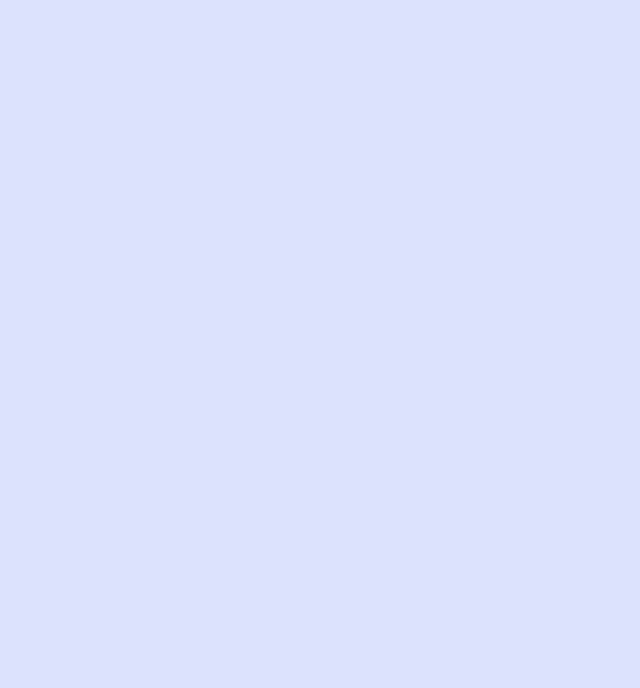
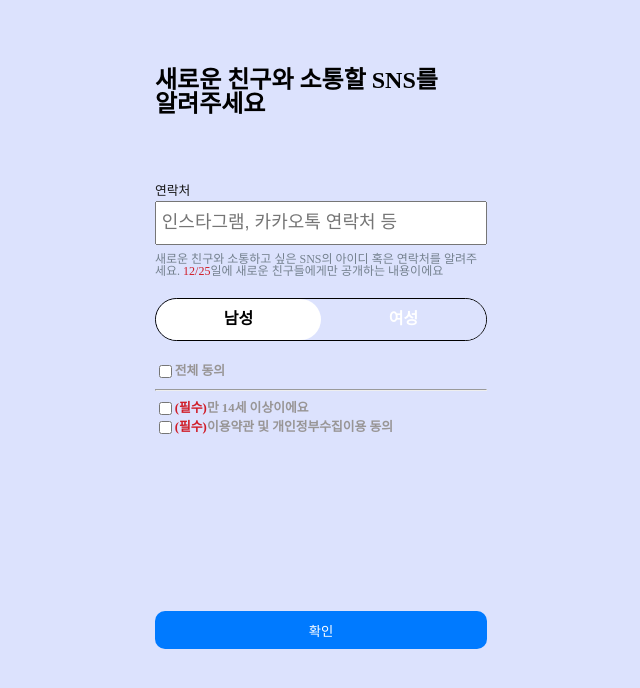
Before and after one commit to SonMinSeock/christmas, a React (Create React App) app: page /account in a window 1280 px wide. Before the commit this address had no page. Shown: the top 688 px of the page, without its empty margins (319-959 px from the left). Built offline with nearby package versions, Linux system fonts and the light colour scheme; a web font is replaced by a local one.

Commit message:
회원가입 Account 컴포넌트 제작 및 Form 컴포넌트 제작

```diff
--- a/package.json
+++ b/package.json
@@ -8,6 +8,7 @@
     "@testing-library/user-event": "^13.5.0",
     "react": "^18.2.0",
     "react-dom": "^18.2.0",
+    "react-hook-form": "^7.48.2",
     "react-icons": "^4.12.0",
     "react-router-dom": "^6.20.1",
     "react-scripts": "^3.0.1",
--- /dev/null
+++ b/src/components/atoms/buttons/FormBtn.style.js
@@ -0,0 +1,12 @@
+import styled from "styled-components";
+
+export const FormButton = styled.button`
+  width: 100%;
+  background-color: #007aff;
+  padding: 0.6rem 0.5rem;
+  border: none;
+  border-radius: 10px;
+  color: #ffffff;
+  cursor: pointer;
+  margin-bottom: 2rem;
+`;
--- /dev/null
+++ b/src/components/moecules/Form/Form.js
@@ -0,0 +1,137 @@
+import React, { useState } from "react";
+import { useForm } from "react-hook-form";
+import * as FormS from "./Form.style";
+import * as FormButtonS from "../../atoms/buttons/FormBtn.style";
+
+function Form() {
+  const {
+    register,
+    handleSubmit,
+    setValue,
+    getValues,
+    formState: { errors },
+  } = useForm();
+  const [gender, setGenger] = useState("male");
+  const [createdUserInfo, setCreatedUserInfo] = useState();
+
+  const onValid = (data) => {
+    const { contactDetails, allTerms, termsAge, termsInformation } = data;
+    const userInfo = {
+      contact: contactDetails, // 전화번호 혹은 SNS 계정
+      isAllTerms: allTerms, // 전체동의
+      isTermsAge: termsAge, // 14세 이상 나이 동의,
+      isTermsInformation: termsInformation, // 개인정보 동의
+    };
+
+    setCreatedUserInfo(userInfo);
+  };
+
+  const selectedGender = (gender) => setGenger(gender);
+
+  const onCheckBox = (type = "all", checked) => {
+    const { termsAge, termsInformation } = getValues();
+    if (type === "all") {
+      setValue("allTerms", checked);
+      setValue("termsAge", checked);
+      setValue("termsInformation", checked);
+    } else if (type === "age") {
+      setValue("termsAge", checked);
+      if (termsInformation) {
+        setValue("allTerms", true);
+      } else {
+        setValue("allTerms", false);
+      }
+    } else if (type === "information") {
+      setValue("termsInformation", checked);
+      if (termsAge) {
+        setValue("allTerms", true);
+      } else {
+        setValue("allTerms", false);
+      }
+    }
+  };
+
+  return (
+    <FormS.Form onSubmit={handleSubmit(onValid)}>
+      <FormS.FormMain>
+        <FormS.Section>
+          <FormS.FormContactLabel htmlFor="contact-details" className={errors.contactDetails ? "in-valid" : ""}>
+            연락처
+          </FormS.FormContactLabel>
+          <FormS.FormContactInput
+            {...register("contactDetails", { required: true, minLength: 4 })}
+            type="text"
+            id="contact-details"
+            className={errors.contactDetails ? "in-valid" : ""}
+            placeholder="인스타그램, 카카오톡 연락처 등"
+          />
+          <FormS.FormContactParagraph id="contact-description">
+            새로운 친구와 소통하고 싶은 SNS의 아이디 혹은 연락처를 알려주세요.{" "}
+            <FormS.FormHighlightRedSpan className="highlight-red">12/25</FormS.FormHighlightRedSpan>일에 새로운
+            친구들에게만 공개하는 내용이에요
+          </FormS.FormContactParagraph>
+        </FormS.Section>
+        <FormS.Section>
+          <FormS.FormGenderSelectContainer>
+            <FormS.FormGenderSelectBox
+              onClick={() => selectedGender("male")}
+              className={gender === "male" ? "selected" : ""}
+            >
+              <span>남성</span>
+            </FormS.FormGenderSelectBox>
+            <FormS.FormGenderSelectBox
+              onClick={() => selectedGender("female")}
+              className={gender === "female" ? "selected" : ""}
+            >
+              <span>여성</span>
+            </FormS.FormGenderSelectBox>
+          </FormS.FormGenderSelectContainer>
+        </FormS.Section>
+        <FormS.Section>
+          <FormS.FormCheckboxContainer>
+            <FormS.FormCheckbox
+              {...register("allTerms")}
+              type="checkbox"
+              id="all-terms"
+              name="all-terms"
+              onChange={(event) => onCheckBox("all", event.target.checked)}
+            />
+            <FormS.FormCheckboxLabel htmlFor="all-terms">전체 동의</FormS.FormCheckboxLabel>
+          </FormS.FormCheckboxContainer>
+        </FormS.Section>
+        <hr />
+        <FormS.Section>
+          <FormS.FormCheckboxContainer>
+            <FormS.FormCheckbox
+              {...register("termsAge", { required: true })}
+              type="checkbox"
+              id="terms-age"
+              name="terms-age"
+              onChange={(event) => onCheckBox("age", event.target.checked)}
+            />
+            <FormS.FormCheckboxLabel htmlFor="terms-age">
+              <FormS.FormHighlightRedSpan>(필수)</FormS.FormHighlightRedSpan> 만 14세 이상이에요
+            </FormS.FormCheckboxLabel>
+          </FormS.FormCheckboxContainer>
+          <FormS.FormCheckboxContainer>
+            <FormS.FormCheckbox
+              {...register("termsInformation", { required: true })}
+              type="checkbox"
+              id="terms-information"
+              name="terms-information"
+              onChange={(event) => onCheckBox("information", event.target.checked)}
+            />
+            <FormS.FormCheckboxLabel htmlFor="terms-information">
+              <FormS.FormHighlightRedSpan>(필수)</FormS.FormHighlightRedSpan> 이용약관 및 개인정부수집이용 동의
+            </FormS.FormCheckboxLabel>
+          </FormS.FormCheckboxContainer>
+        </FormS.Section>
+      </FormS.FormMain>
+      <FormS.FormFooter>
+        <FormButtonS.FormButton>확인</FormButtonS.FormButton>
+      </FormS.FormFooter>
+    </FormS.Form>
+  );
+}
+
+export default Form;
--- /dev/null
+++ b/src/components/moecules/Form/Form.style.js
@@ -0,0 +1,94 @@
+import styled from "styled-components";
+
+export const Form = styled.form`
+  display: grid;
+  grid-template-rows: 1fr 1fr;
+  grid-template-areas:
+    "form-main"
+    "form-footer";
+  height: 100%;
+`;
+
+export const FormMain = styled.div`
+  grid-area: form-main;
+`;
+
+export const FormFooter = styled.div`
+  grid-area: form-footer;
+  align-self: center;
+`;
+
+export const Section = styled.section`
+  display: flex;
+  flex-direction: column;
+`;
+
+export const FormContactLabel = styled.label`
+  color: #151515;
+  font-weight: normal;
+  font-size: 0.8rem;
+  margin-bottom: 0.2rem;
+  &.in-valid {
+    color: #d01c27;
+  }
+`;
+
+export const FormContactInput = styled.input`
+  font-size: 1.125rem;
+  padding: 0.6rem 0.3rem;
+  margin-bottom: 0.5rem;
+  &.in-valid {
+    border: 1px solid #d01c27;
+  }
+`;
+
+export const FormContactParagraph = styled.p`
+  font-size: 0.75rem;
+  font-weight: normal;
+  color: #74818e;
+  margin-bottom: 1.3rem;
+`;
+
+export const FormHighlightRedSpan = styled.span`
+  color: #d01c27;
+`;
+
+export const FormGenderSelectContainer = styled.div`
+  display: flex;
+  border: 1px solid #000000;
+  border-radius: 35px;
+  font-size: 1rem;
+  overflow: hidden;
+  margin-bottom: 1.3rem;
+`;
+
+export const FormGenderSelectBox = styled.div`
+  display: flex;
+  justify-content: center;
+  align-items: center;
+  width: 50%;
+  padding: 0.8rem 0;
+  background-color: #dce2fd;
+  color: #ffffff;
+  &.selected {
+    background-color: #ffffff;
+    color: #000000;
+    border-radius: 35px;
+  }
+  cursor: pointer;
+`;
+
+export const FormCheckboxContainer = styled.div`
+  display: flex;
+  align-items: center;
+  font-size: 0.8rem;
+  color: #989595;
+`;
+export const FormCheckbox = styled.input`
+  width: 0.8rem;
+`;
+
+export const FormCheckboxLabel = styled.label`
+  display: flex;
+  align-items: center;
+`;
--- a/src/components/templates/template.style.js
+++ b/src/components/templates/template.style.js
@@ -8,12 +8,22 @@ export const Layout = styled.div`
   margin: 0 auto;
 `;
 
-export const LoginLayout = styled(Layout)`
+const GridContainer = styled(Layout)`
+  display: grid;
+`;
+
+export const LoginLayout = styled(GridContainer)`
   padding: 0rem;
-  display: grid;
   grid-template-rows: 1fr 1fr 1fr;
   grid-template-areas:
     "header"
     "main"
     "footer";
 `;
+
+export const FormLayout = styled(GridContainer)`
+  grid-template-rows: 0.3fr 1fr;
+  grid-template-areas:
+    "header"
+    "main";
+`;
--- /dev/null
+++ b/src/controller/navigate/index.js
@@ -0,0 +1,3 @@
+export function onNavigation(navigate, to) {
+  navigate(to);
+}
--- a/src/index.css
+++ b/src/index.css
@@ -139,3 +139,7 @@ body {
 #root {
   height: 100%;
 }
+
+input {
+  outline: none;
+}
--- /dev/null
+++ b/src/pages/Account/Account.js
@@ -0,0 +1,22 @@
+import React from "react";
+import * as AccountS from "./Account.style";
+import * as TemplateS from "../../components/templates/template.style";
+import Form from "../../components/moecules/Form/Form";
+
+function Account() {
+  return (
+    <TemplateS.FormLayout>
+      <AccountS.Header>
+        <h1>
+          새로운 친구와 소통할 SNS를 <br />
+          알려주세요
+        </h1>
+      </AccountS.Header>
+      <main>
+        <Form />
+      </main>
+    </TemplateS.FormLayout>
+  );
+}
+
+export default Account;
--- /dev/null
+++ b/src/pages/Account/Account.style.js
@@ -0,0 +1,10 @@
+import styled from "styled-components";
+
+export const Header = styled.header`
+  display: flex;
+  flex-direction: column;
+  justify-content: center;
+  & h1 {
+    font-size: 1.5rem;
+  }
+`;
--- a/src/pages/Intro/Intro.js
+++ b/src/pages/Intro/Intro.js
@@ -6,12 +6,11 @@ import { FiShare } from "react-icons/fi";
 import * as TemplateS from "../../components/templates/template.style";
 import * as IntroS from "./Intro.style";
 import { useNavigate } from "react-router-dom";
+import { onNavigation } from "../../controller/navigate";
 
 function Intro() {
   const navigate = useNavigate();
-  const onNaviage = (to) => {
-    navigate(to);
-  };
+
   return (
     <TemplateS.Layout>
       <IntroS.Header>
@@ -59,7 +58,7 @@ function Intro() {
         </IntroS.Card>
       </IntroS.Main>
       <IntroS.Footer>
-        <IntroS.Button bgColor="#FF5D56" onClick={() => onNaviage("/login")}>
+        <IntroS.Button bgColor="#FF5D56" onClick={() => onNavigation(navigate, "/login")}>
           캐릭터 받기
         </IntroS.Button>
         <IntroS.Button bgColor="#BFBFBF">
--- a/src/pages/Login/Login.js
+++ b/src/pages/Login/Login.js
@@ -4,8 +4,11 @@ import * as TemplateS from "../../components/templates/template.style";
 import * as SocialBtnS from "../../components/atoms/buttons/socialBtn";
 import HouseImage from "../../assets/house/house.png";
 import KakaoLogoImage from "../../assets/social_logo/kakao-logo.png";
+import { onNavigation } from "../../controller/navigate";
+import { useNavigate } from "react-router-dom";
 
 function Login() {
+  const navigate = useNavigate();
   return (
     <TemplateS.LoginLayout>
       <LoginS.Header>
@@ -15,7 +18,7 @@ function Login() {
         <img src={HouseImage} alt="로그인 화면의 크리스마스 집 이미지" />
       </LoginS.Main>
       <LoginS.Footer>
-        <SocialBtnS.KakaoLoginBtn>
+        <SocialBtnS.KakaoLoginBtn onClick={() => onNavigation(navigate, "/account")}>
           <img src={KakaoLogoImage} alt="카카오 로고 이미지" />
           <span>카카오톡으로 로그인</span>
         </SocialBtnS.KakaoLoginBtn>
--- a/src/routes/Routing.js
+++ b/src/routes/Routing.js
@@ -2,6 +2,7 @@ import { BrowserRouter, Route, Routes } from "react-router-dom";
 import Intro from "../pages/Intro/Intro";
 import React from "react";
 import Login from "../pages/Login/Login";
+import Account from "../pages/Account/Account";
 
 function Routing() {
   return (
@@ -9,6 +10,7 @@ function Routing() {
       <Routes>
         <Route path="/intro" element={<Intro />} />
         <Route path="/login" element={<Login />} />
+        <Route path="/account" element={<Account />} />
       </Routes>
     </BrowserRouter>
   );
```
Also changed, not shown: 1 other file (tests, documents, lock files or other folders).
